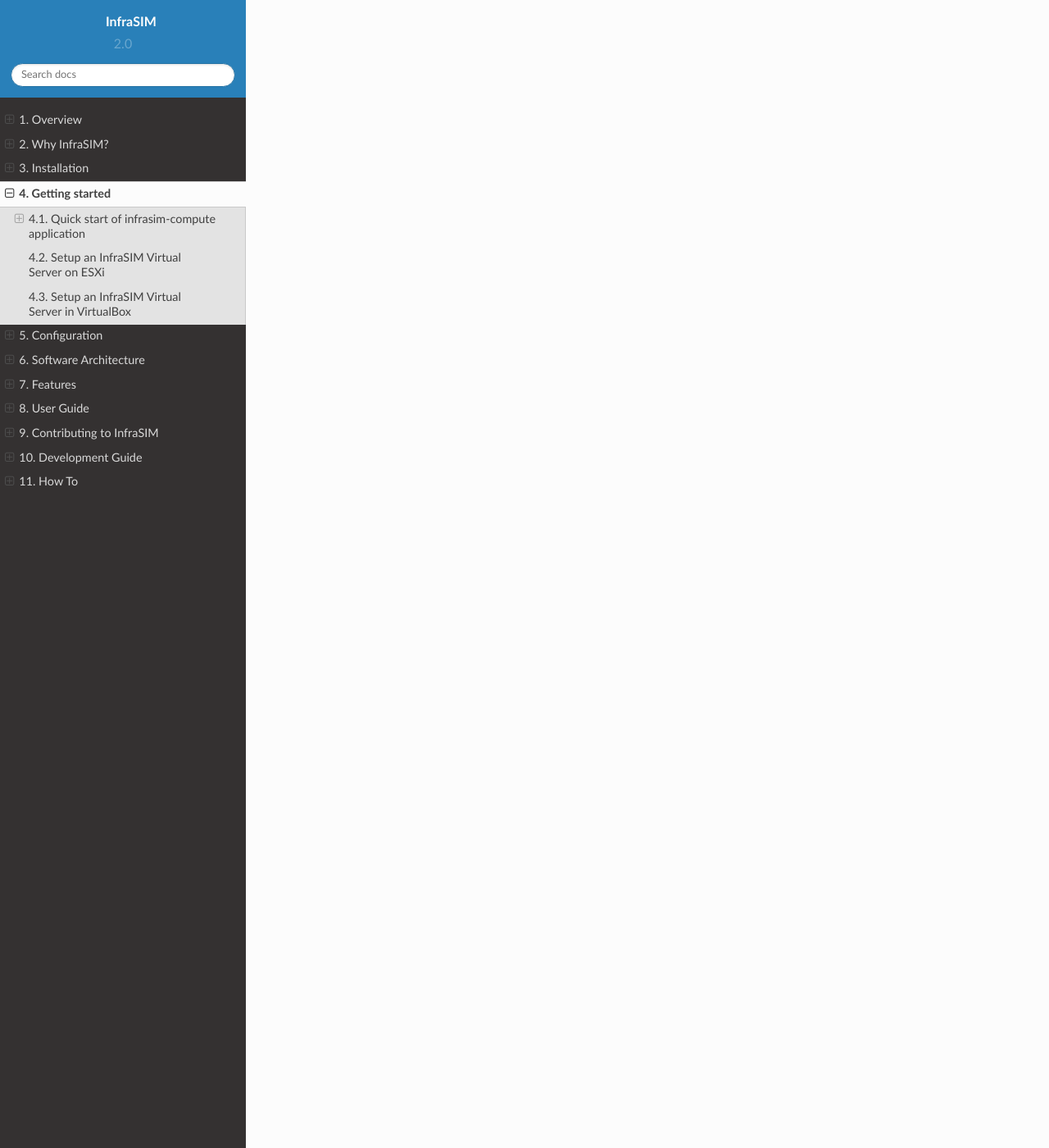
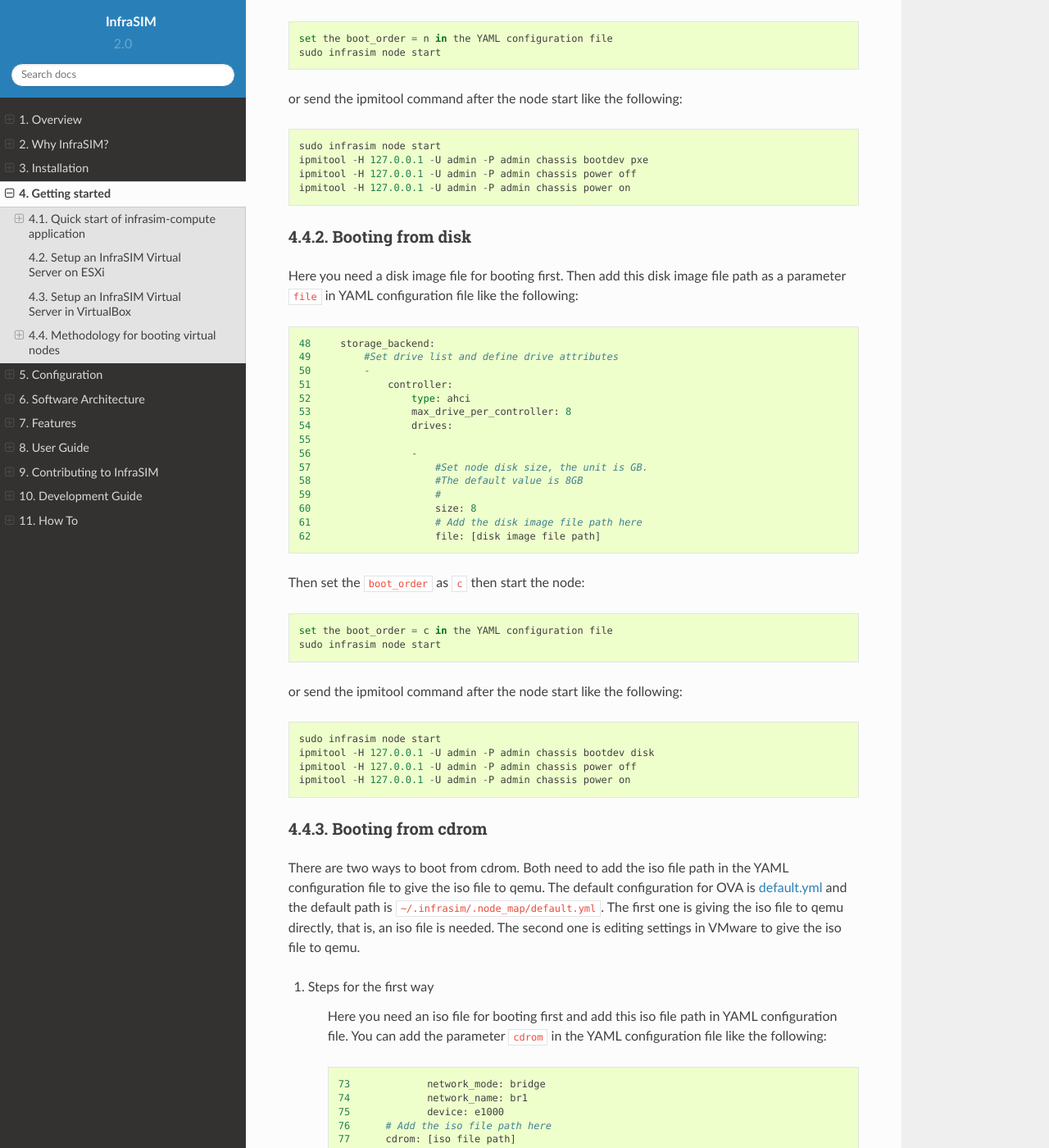
Before and after one commit to InfraSIM/docs, a Sphinx documentation site: the page built from docs/get_start.rst, in a window 1280 px wide and 1400 px high, scrolled down 5110 px. Shown: the whole window at 82% size. Built offline with Sphinx 7.4.7 and the Read the Docs theme 2.0.0, drawn with Linux system fonts in a browser that asks for light colours; some of the changed text lies outside the part shown.

Commit message:
develop/add-methodology-boot-vnode
add steps for three drives for booting: network, disk, cdrom

```diff
--- a/docs/configuration.rst
+++ b/docs/configuration.rst
@@ -235,7 +235,7 @@
 
     **Not Mandatory**
 
-    **Default**: "ncd", means in a order of pxe > cdrom > default.
+    **Default**: "ncd", means in a order of pxe > disk > cdrom.
 
     **Legal Value**: See ``-boot`` in `qemu-doc <http://wiki.qemu.org/download/qemu-doc.html>`_.
 
--- a/docs/get_start.rst
+++ b/docs/get_start.rst
@@ -168,3 +168,109 @@
         Name: enp0s10
         Network Adapter: Bridged Adapter
         Promiscuous Mode: on
+
+Methodology for booting virtual nodes
+------------------------------------------------
+
+There are three types of device for booting virtual nodes, which are network (pxe), disk and cdrom. We can modify the ``boot_order`` in YAML configuration file (The default configuration for OVA is `default.yml <https://github.com/InfraSIM/tools/blob/master/packer/scripts/infrasim.yml>`_, and the default path is ``~/.infrasim/.node_map/default.yml``) or send ipmitool command to choose the device for booting.
+
+Booting from network
+~~~~~~~~~~~~~~~~~~~~~
+
+You can set the ``boot_order`` as ``n`` then start the node::
+
+    set the boot_order = n in the YAML configuration file
+    sudo infrasim node start
+
+or send the ipmitool command after the node start like the following::
+
+    sudo infrasim node start
+    ipmitool -H 127.0.0.1 -U admin -P admin chassis bootdev pxe
+    ipmitool -H 127.0.0.1 -U admin -P admin chassis power off
+    ipmitool -H 127.0.0.1 -U admin -P admin chassis power on
+
+Booting from disk
+~~~~~~~~~~~~~~~~~~
+
+Here you need a disk image file for booting first. Then add this disk image file path as a parameter ``file`` in YAML configuration file like the following::
+
+    48     storage_backend:
+    49         #Set drive list and define drive attributes
+    50         -
+    51             controller:
+    52                 type: ahci
+    53                 max_drive_per_controller: 8
+    54                 drives:
+    55
+    56                 -
+    57                     #Set node disk size, the unit is GB.
+    58                     #The default value is 8GB
+    59                     #
+    60                     size: 8
+    61                     # Add the disk image file path here
+    62                     file: [disk image file path]
+
+Then set the ``boot_order`` as ``c`` then start the node::
+
+    set the boot_order = c in the YAML configuration file
+    sudo infrasim node start
+
+or send the ipmitool command after the node start like the following::
+
+    sudo infrasim node start
+    ipmitool -H 127.0.0.1 -U admin -P admin chassis bootdev disk
+    ipmitool -H 127.0.0.1 -U admin -P admin chassis power off
+    ipmitool -H 127.0.0.1 -U admin -P admin chassis power on
+
+Booting from cdrom
+~~~~~~~~~~~~~~~~~~~~~~
+
+There are two ways to boot from cdrom. Both need to add the iso file path in the YAML configuration file to give the iso file to qemu. The default configuration for OVA is `default.yml <https://github.com/InfraSIM/tools/blob/master/packer/scripts/infrasim.yml>`_ and the default path is ``~/.infrasim/.node_map/default.yml``. The first one is giving the iso file to qemu directly, that is, an iso file is needed. The second one is editing settings in VMware to give the iso file to qemu.
+
+#. Steps for the first way
+
+    Here you need an iso file for booting first and add this iso file path in YAML configuration file. You can add the parameter ``cdrom`` in the YAML configuration file like the following::
+
+        73             network_mode: bridge
+        74             network_name: br1
+        75             device: e1000
+        76      # Add the iso file path here
+        77      cdrom: [iso file path]
+        78 bmc:
+        79     interface: ens192
+
+#. Steps for the second way
+
+    This way is only for VMware environment. You need to get an iso file by editing settings in VMware and then add the iso file path in the YAML configuration file.
+
+    * Edit settings in VMware::
+
+
+        a. Choose “edit settings” to enter the “Virtual Machine Properties” page;
+        b. Click on “CD/DVD drive1”;
+        c. Browse and choose an ISO file in “Datastore ISO File”;
+        d. As for the “Device Status”, check “Connected” and “Connect at power on”;
+        e. Click on “OK” to save the change.
+
+    * Modify the YAML configuration file::
+
+        73             network_mode: bridge
+        74             network_name: br1
+        75             device: e1000
+        76      # Add the iso file path here
+        77      cdrom: /dev/sr0
+        78 bmc:
+        79     interface: ens192
+
+
+After either way, set the ``boot_order`` as ``d`` then start the node::
+
+    set the boot_order = d in the YAML configuration file
+    sudo infrasim node start
+
+or send the ipmitool command after the node start like the following::
+
+    sudo infrasim node start
+    ipmitool -H 127.0.0.1 -U admin -P admin chassis bootdev cdrom
+    ipmitool -H 127.0.0.1 -U admin -P admin chassis power off
+    ipmitool -H 127.0.0.1 -U admin -P admin chassis power on
```
